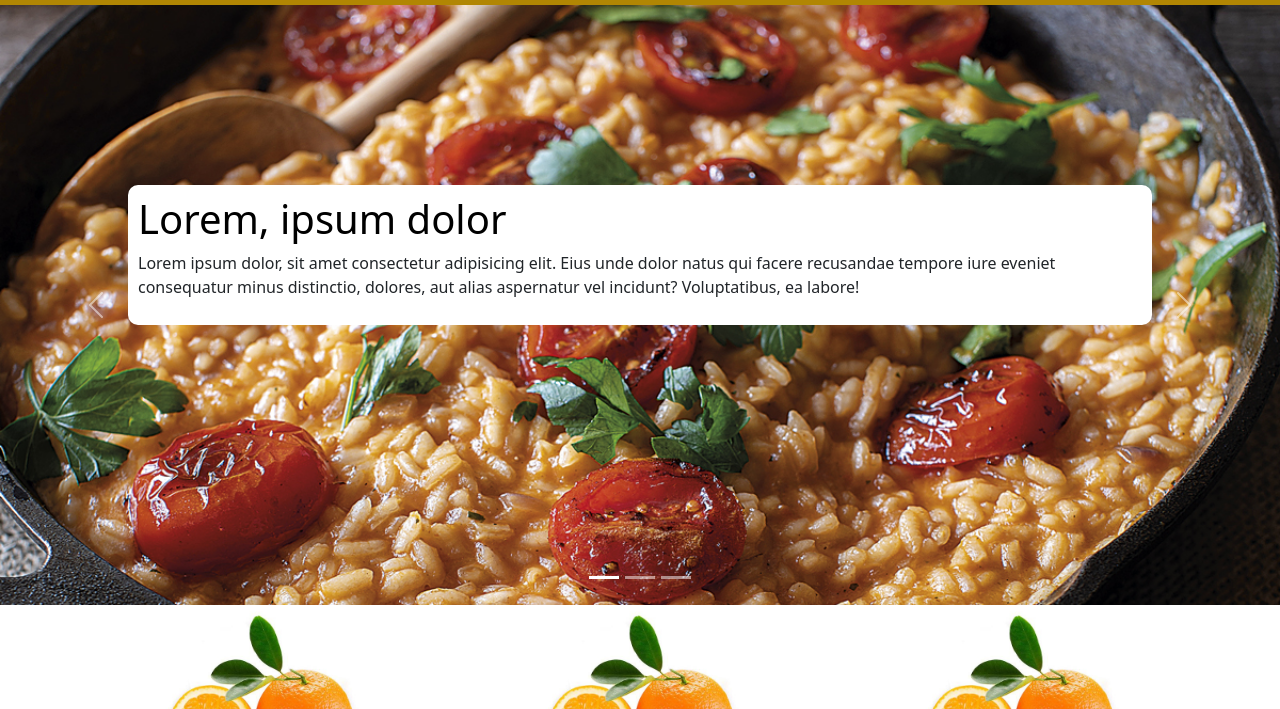
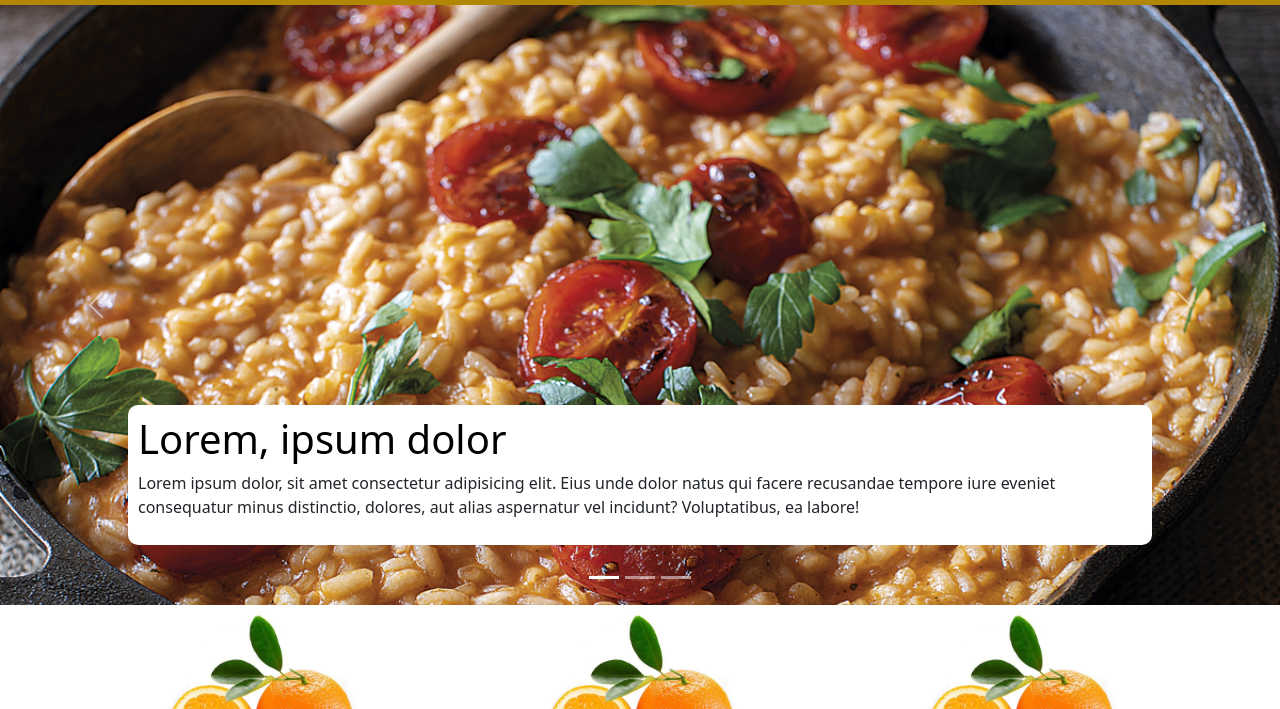
Before and after one commit to felipeportari/DesenvolvimentoWeb7, a website: page home.html in a window 1280 px wide. Shown: the part 91-800 px from the top of the page. Drawn offline with nearby package versions, Linux system fonts and the light colour scheme.

Commit message:
adicionando corrigindo texto do banner na home

```diff
--- a/assets/css/home.css
+++ b/assets/css/home.css
@@ -12,7 +12,7 @@
 .cordiv {
   position: absolute;
   background-color: white;
-  top: 30%;
+  bottom: 10%;
   padding: 10px;
   border-radius: 10px;
   margin-left: 10%;
```
